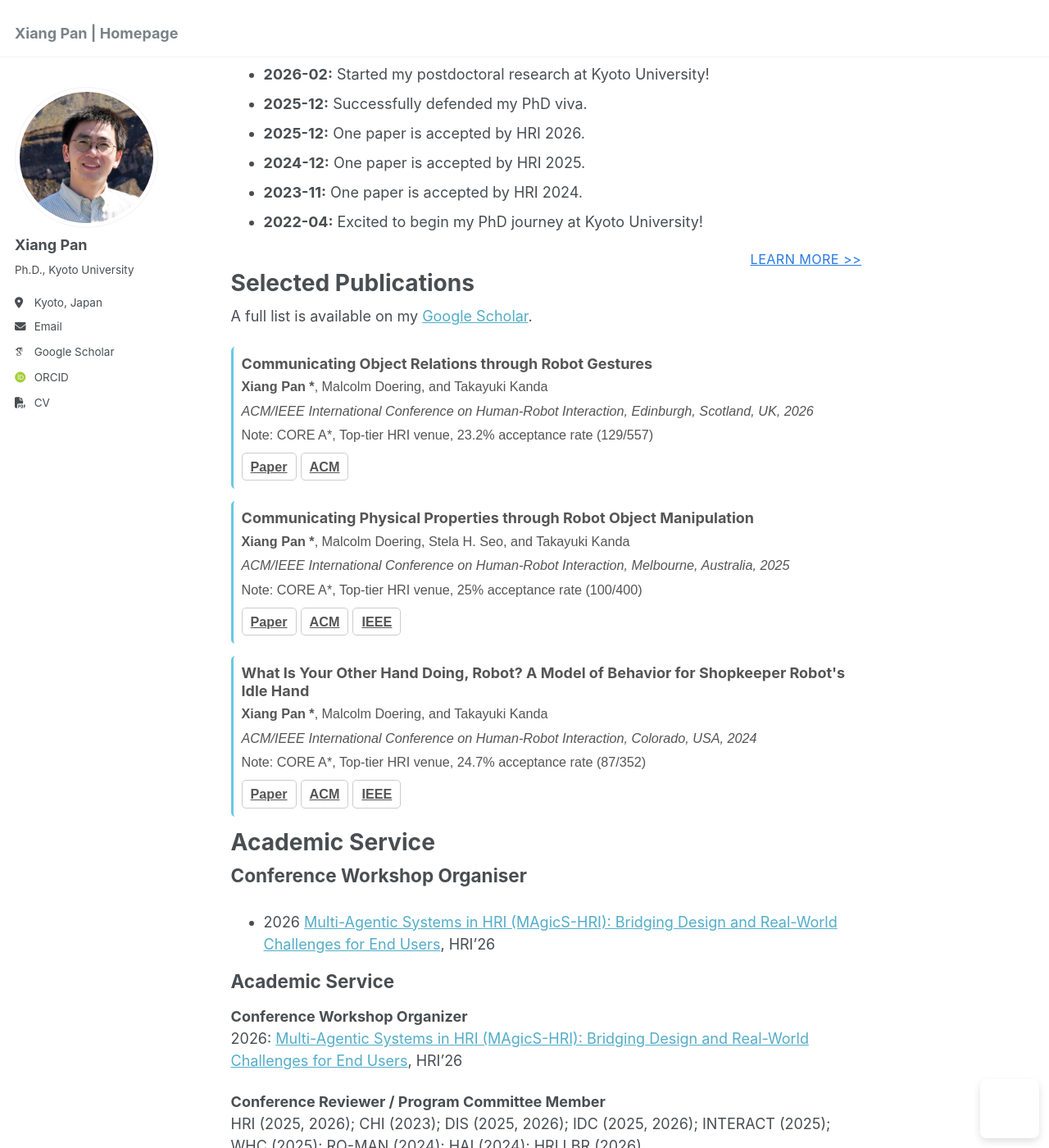
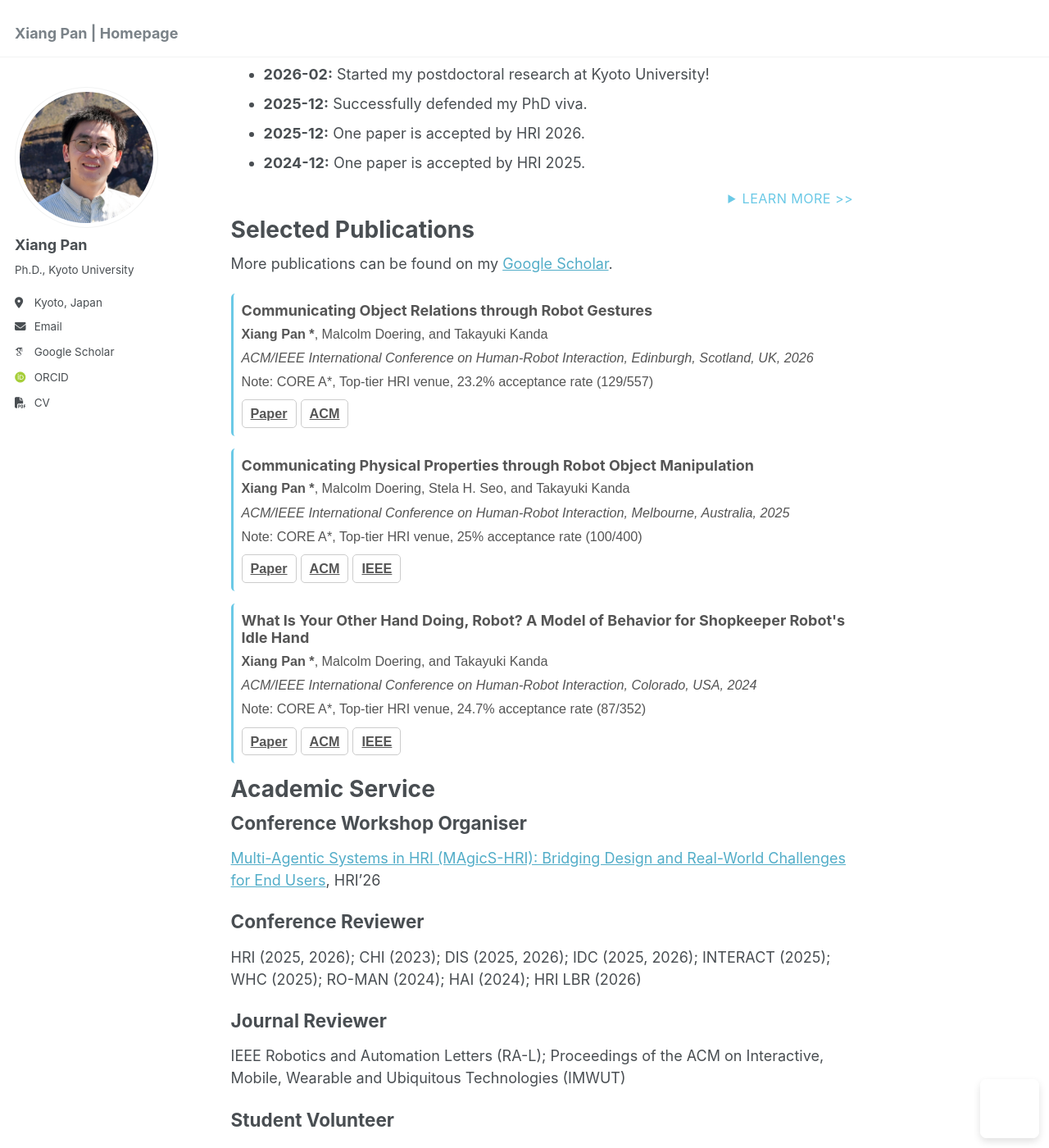
Before and after one commit to pan-xiang/pan-xiang.github.io, a Jekyll site: the page built from _pages/about.md, in a window 1280 px wide and 1400 px high, scrolled down 381 px. Shown: the whole window at 82% size. Built offline with Jekyll 4.4.1, drawn with Linux system fonts in a browser that asks for light colours; some web fonts are replaced; a script that is not in the unit is left out.

Commit message:
Update about.md

```diff
--- a/_pages/about.md
+++ b/_pages/about.md
@@ -13,24 +13,30 @@ Currently, I investigate the integration of large language models (LLMs) and vis
 
 
 # News
-
 <ul>
-{% for item in site.data.news limit:8 %}
+{% for item in site.data.news limit:4 %}
   <li>
     <strong>{{ item.date }}:</strong> {{ item.content }}
   </li>
 {% endfor %}
 </ul>
+<details>
+  <summary style="text-align:right; margin:10px; color: #6bc9e6; font-size: 0.9em; text-transform: uppercase; letter-spacing: 0.4px;">
+    Learn More >>
+  </summary>
 
-<div style="text-align: right; margin-top: 10px;">
-  <a href="{{ '/news/' | relative_url }}"
-     style="color: #2a7ae2; font-size: 0.9em; text-transform: uppercase; letter-spacing: 0.4px;">
-    Learn More >>
-  </a>
-</div>
+  <ul>
+  {% for item in site.data.news offset:4 %}
+    <li>
+      <strong>{{ item.date }}:</strong> {{ item.content }}
+    </li>
+  {% endfor %}
+  </ul>
+</details>
+
 
 # Selected Publications
-A full list is available on my [Google Scholar](https://scholar.google.com/citations?user=BksSRrsAAAAJ).
+More publications can be found on my [Google Scholar](https://scholar.google.com/citations?user=BksSRrsAAAAJ).
 
 <head>
   <meta charset="UTF-8">
@@ -90,20 +96,15 @@ A full list is available on my [Google Scholar](https://scholar.google.com/citat
 
 # Academic Service
 ## Conference Workshop Organiser
-  - 2026 [Multi-Agentic Systems in HRI (MAgicS-HRI): Bridging Design and Real-World Challenges for End Users](https://sites.google.com/view/magics-hri/home), HRI’26
+[Multi-Agentic Systems in HRI (MAgicS-HRI): Bridging Design and Real-World Challenges for End Users](https://sites.google.com/view/magics-hri/home), HRI'26
 
-## Academic Service
-
-**Conference Workshop Organizer**
-2026: [Multi-Agentic Systems in HRI (MAgicS-HRI): Bridging Design and Real-World Challenges for End Users](https://sites.google.com/view/magics-hri/home), HRI'26
-
-**Conference Reviewer / Program Committee Member**
+## Conference Reviewer
 HRI (2025, 2026); CHI (2023); DIS (2025, 2026); IDC (2025, 2026); INTERACT (2025); WHC (2025); RO-MAN (2024); HAI (2024); HRI LBR (2026)
 
-**Journal Reviewer**
+## Journal Reviewer
 IEEE Robotics and Automation Letters (RA-L); Proceedings of the ACM on Interactive, Mobile, Wearable and Ubiquitous Technologies (IMWUT)
 
-**Student Volunteer**
+## Student Volunteer
 IEEE/RSJ International Conference on Intelligent Robots and Systems (IROS, 2022)
 
 <!-- - ## Conference Workshop Organiser
```
